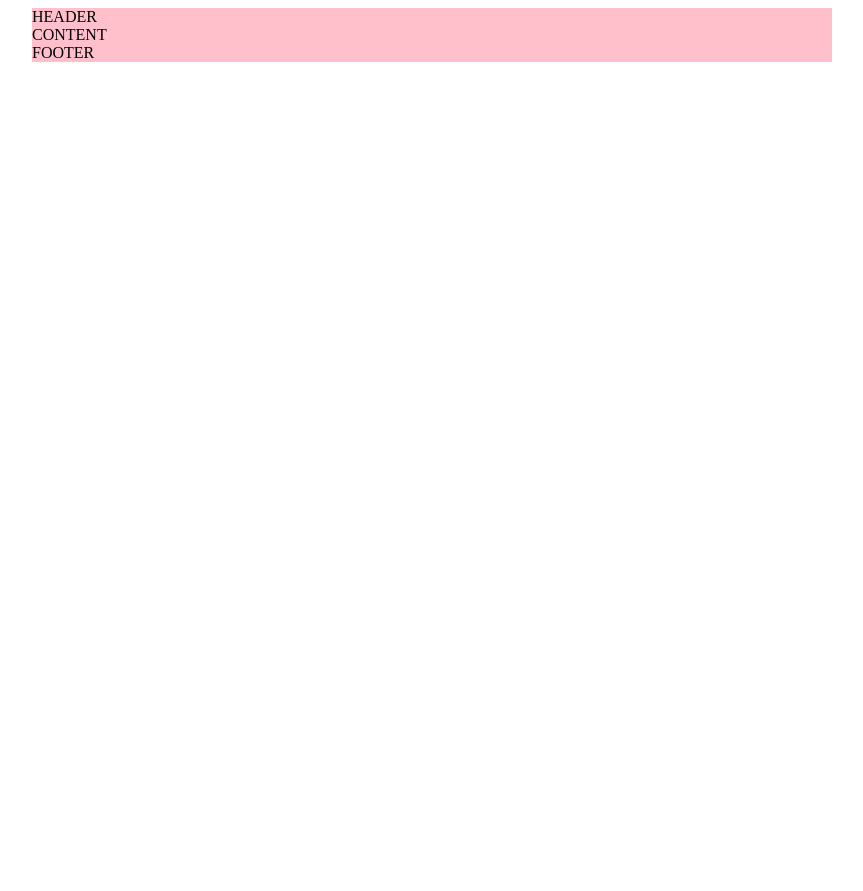
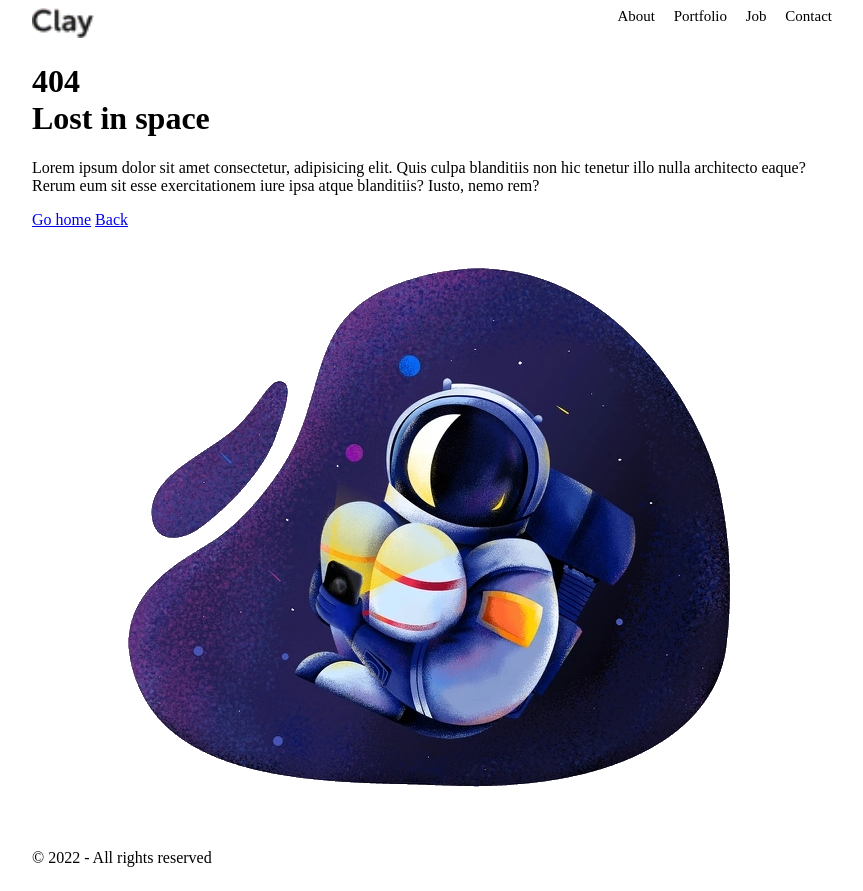
Before and after one commit to rokDMK/4-kosmosas, a website: page index.html in a window 1280 px wide. Shown: the whole page, without its empty margins (208-1071 px from the left). Before the commit the page ends 800 px from the top, so only its background shows below. Drawn offline with Linux system fonts and the light colour scheme.

Commit message:
Alignment + menu style updates

```diff
--- /dev/null
+++ b/css/stilius.css
@@ -0,0 +1,47 @@
+.container {
+    width: 800px;
+    margin-left: calc((100% - 800px) / 2);
+    display: inline-block;
+}
+
+/* HEADER */
+.logo {
+    height: 30px;
+    object-fit: contain;
+    object-position: top left;
+    float: left;
+}
+.main-menu {
+    float: right;
+    font-size: 15px;
+}
+.main-menu > .link {
+    margin-left: 15px;
+    text-decoration: none;
+    color: black;
+}
+.main-menu > .no-margin {
+    margin-left: 0;
+}
+
+/* MAIN */
+.left-column {
+}
+.main-title {
+}
+.main-title > span {
+}
+.description {
+}
+.btn {
+}
+.right-column {
+}
+
+/* FOOTER */
+.socials {
+}
+.socials > .link {
+}
+.copyright {
+}
--- a/index.html
+++ b/index.html
@@ -5,19 +5,37 @@
     <meta charset="UTF-8">
     <meta http-equiv="X-UA-Compatible" content="IE=edge">
     <meta name="viewport" content="width=device-width, initial-scale=1.0">
-    <title>404</title>
-    <link rel="stylesheet" href="./stilius.css">
+    <title>Astronautas</title>
+    <link rel="stylesheet" href="./css/stilius.css">
 </head>
 
 <body>
-    <header>
-        HEADER
+    <header class="container">
+        <img class="logo" src="./img/logo.png" alt="Clay logo">
+        <nav class="main-menu">
+            <a class="link no-margin" href="#">About</a>
+            <a class="link" href="#">Portfolio</a>
+            <a class="link" href="#">Job</a>
+            <a class="link" href="#">Contact</a>
+        </nav>
     </header>
-    <main>
-        CONTENT
+    <main class="container">
+        <div class="left-column">
+            <h1 class="main-title"><span>404</span><br>Lost in space</h1>
+            <p class="description">Lorem ipsum dolor sit amet consectetur, adipisicing elit. Quis culpa blanditiis non hic tenetur illo nulla architecto eaque? Rerum eum sit esse exercitationem iure ipsa atque blanditiis? Iusto, nemo rem?</p>
+            <a class="btn" href="#">Go home</a>
+            <a class="btn" href="#">Back</a>
+        </div>
+        <img class="right-column" src="./img/kosmonautas.png" alt="Astronautas su telefonu">
     </main>
-    <footer>
-        FOOTER
+    <footer class="container">
+        <div class="socials">
+            <a class="link" href="#"></a>
+            <a class="link" href="#"></a>
+            <a class="link" href="#"></a>
+            <a class="link" href="#"></a>
+        </div>
+        <p class="copyright">&copy; 2022 - All rights reserved</p>
     </footer>
 </body>
 
--- a/stilius.css
+++ /dev/null
@@ -1,15 +0,0 @@
-header{
-    width: 800px;
-    background-color: pink;
-    margin-left: calc((100% - 800px) / 2);
-}
-main{
-    width: 800px;
-    background-color: pink;
-    margin-left: calc((100% - 800px) / 2);
-}
-footer{
-    width: 800px;
-    background-color: pink;
-    margin-left: calc((100% - 800px) / 2);
-}
```
Also changed, not shown: img/kosmonautas.png (added), img/kosmonautas2.png (added), img/logo.png (added).
